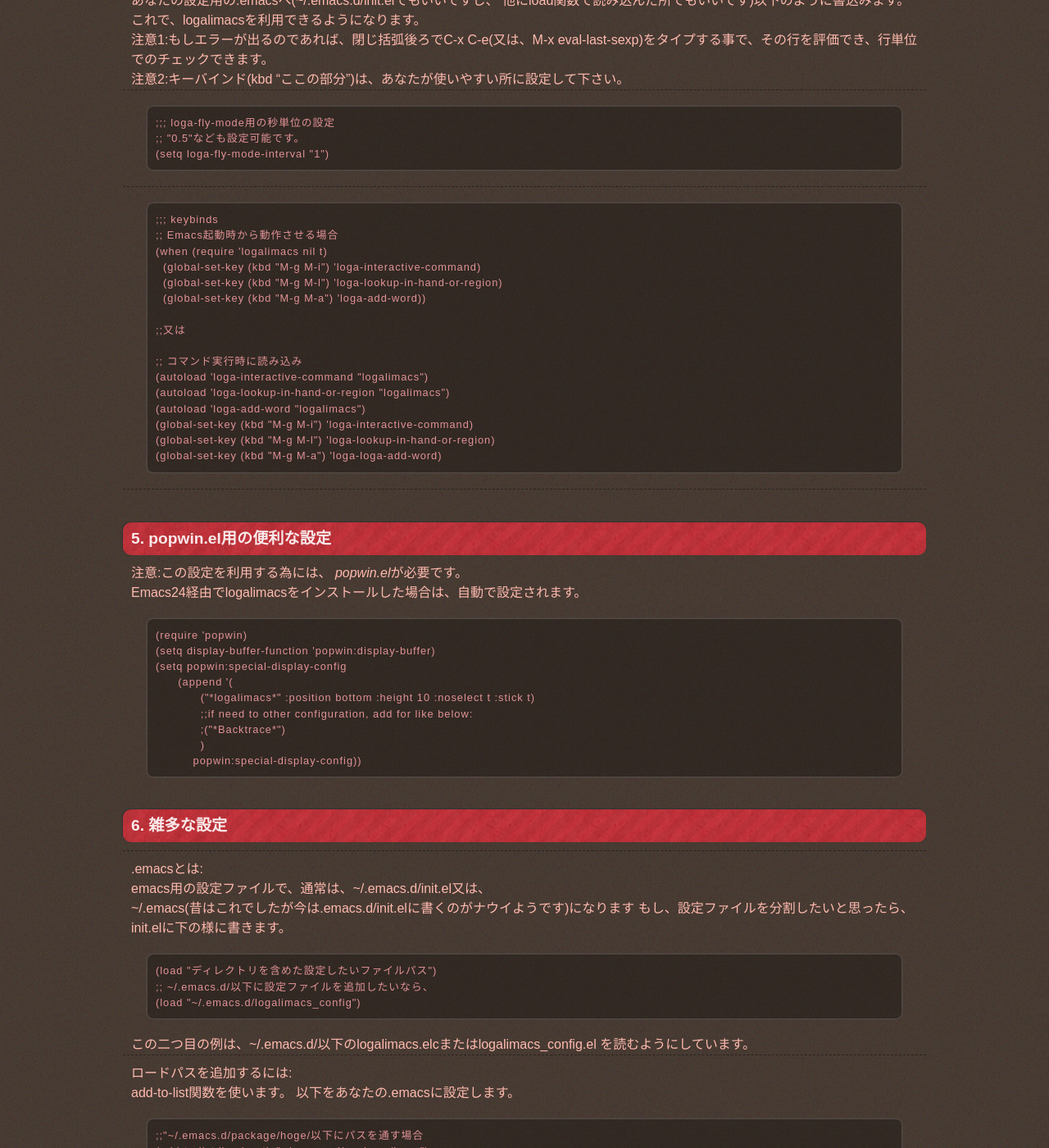
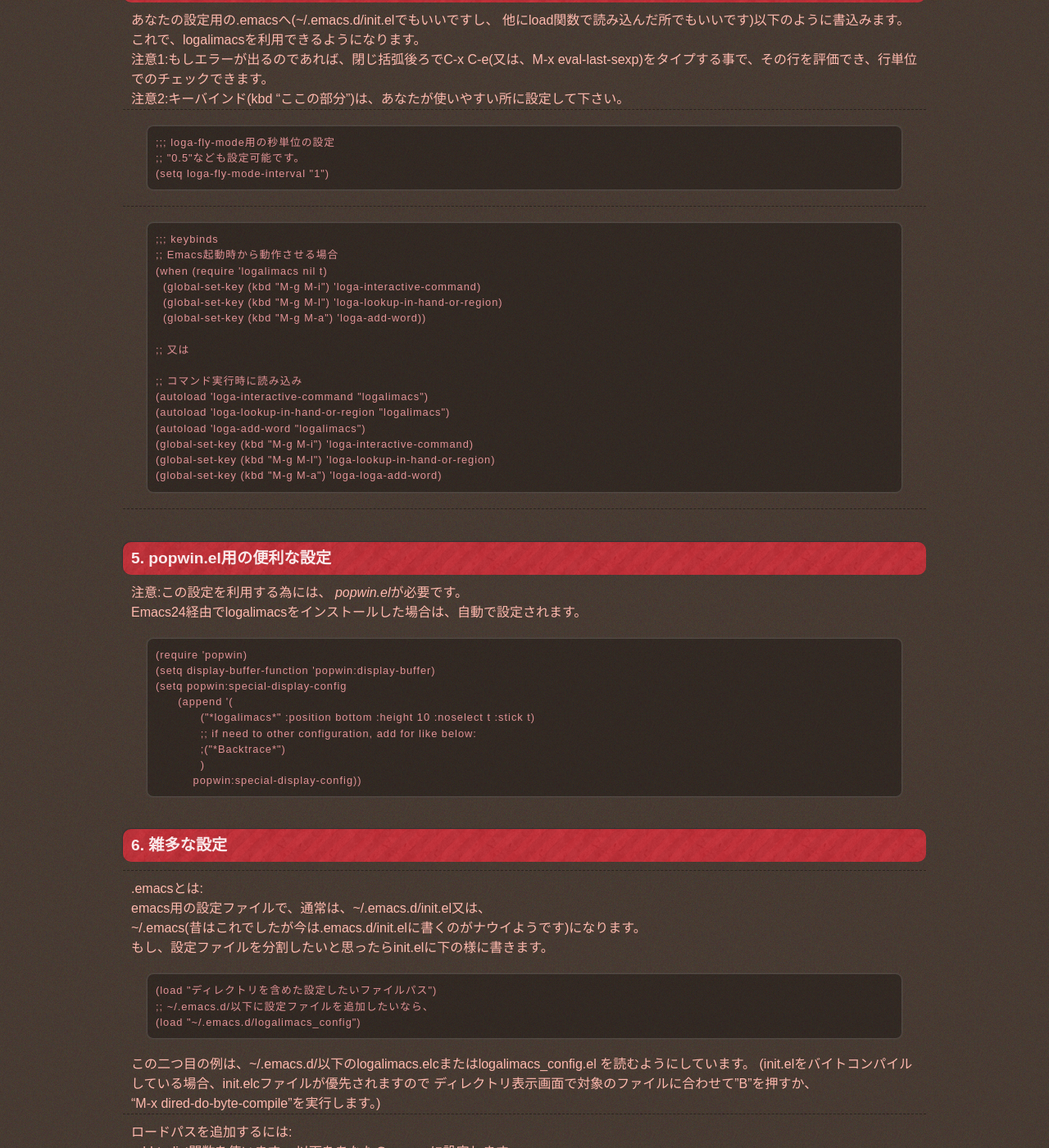
Before and after one commit to logaling/logaling.github.com, a Jekyll site: the page built from logalimacs/install.md, in a window 1280 px wide and 1400 px high, scrolled down 1824 px. Shown: the whole window at 82% size. Built offline with Jekyll 4.4.1, drawn with Linux system fonts in a browser that asks for light colours; some web fonts are replaced; Markdown is read by kramdown in place of the engine named in the settings; some of the changed text lies outside the part shown.

Commit message:
improve document for install

```diff
--- a/logalimacs/install.md
+++ b/logalimacs/install.md
@@ -19,8 +19,8 @@ rvmを使っている場合:
 
 rvmをEmacsで使う場合の設定
 [rvm.el](https://github.com/senny/rvm.el)が必要です。
-端末で先に % rvm use 1.9.2 --defaultでデフォルトを1.9系にして、
-以下のコードを.emacs等に書きます。
+端末で先に % rvm use 1.9.2 --defaultでデフォルトを1.9系にして、以下のコードを.emacs等に書きます。
+(パスを通した所にrvm.elを置くかrvmをloadして下さい。わからなければ_6. 雑多な設定_へ)
 
 ---
 
@@ -96,7 +96,7 @@ logalimacsはpopwinを利用するとより便利になります。
       (global-set-key (kbd "M-g M-l") 'loga-lookup-in-hand-or-region)
       (global-set-key (kbd "M-g M-a") 'loga-add-word))
 
-    ;;又は
+    ;; 又は
 
     ;; コマンド実行時に読み込み
     (autoload 'loga-interactive-command "logalimacs")
@@ -120,7 +120,7 @@ Emacs24経由でlogalimacsをインストールした場合は、自動で設定
     (setq popwin:special-display-config
           (append '(
                 ("*logalimacs*" :position bottom :height 10 :noselect t :stick t)
-                ;;if need to other configuration, add for like below:
+                ;; if need to other configuration, add for like below:
                 ;("*Backtrace*")
                 )
               popwin:special-display-config))
@@ -130,8 +130,8 @@ Emacs24経由でlogalimacsをインストールした場合は、自動で設定
 ---
 .emacsとは:
 emacs用の設定ファイルで、通常は、~/.emacs.d/init.el又は、
-~/.emacs(昔はこれでしたが今は.emacs.d/init.elに書くのがナウイようです)になります
-もし、設定ファイルを分割したいと思ったら、init.elに下の様に書きます。
+~/.emacs(昔はこれでしたが今は.emacs.d/init.elに書くのがナウイようです)になります。
+もし、設定ファイルを分割したいと思ったらinit.elに下の様に書きます。
 
     (load "ディレクトリを含めた設定したいファイルパス")
     ;; ~/.emacs.d/以下に設定ファイルを追加したいなら、
@@ -139,11 +139,15 @@ emacs用の設定ファイルで、通常は、~/.emacs.d/init.el又は、
 
 この二つ目の例は、~/.emacs.d/以下のlogalimacs.elcまたはlogalimacs_config.el
 を読むようにしています。
+(init.elをバイトコンパイルしている場合、init.elcファイルが優先されますので
+ディレクトリ表示画面で対象のファイルに合わせて"B"を押すか、
+"M-x dired-do-byte-compile"を実行します。)
+
 
 ---
 ロードパスを追加するには:
 add-to-list関数を使います。
 以下をあなたの.emacsに設定します。
 
-    ;;"~/.emacs.d/package/hoge/以下にパスを通す場合
+    ;; "~/.emacs.d/package/hoge/以下にパスを通す場合
     (add-to-list 'load-path "~/.emacs.d/package/hoge")
```
